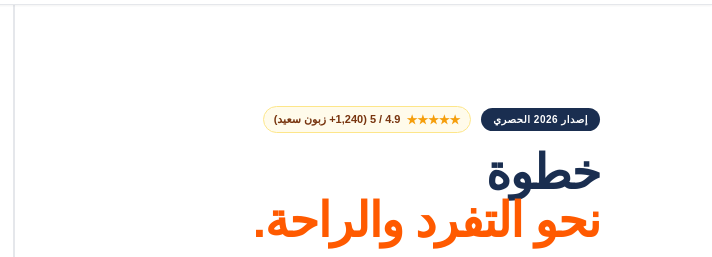
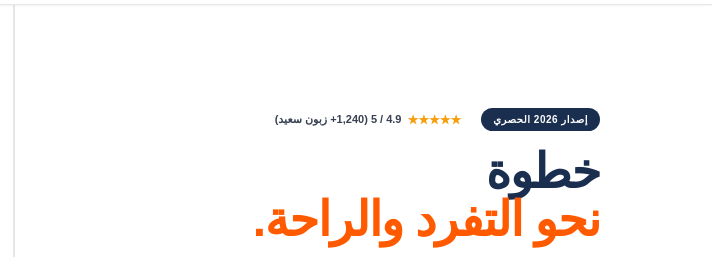
Before and after one commit to mohamedtolbadev-dot/3itr, a plain HTML site: page index.html in a window 1280 px wide. Shown: the part 94-351 px from the top of the page, 568-1280 px from the left. Drawn offline with nearby package versions, Linux system fonts and the light colour scheme; a web font is replaced by a local one.

Commit message:
first commitQ

```diff
--- a/index.html
+++ b/index.html
@@ -329,7 +329,7 @@
                     <div class="bg-brand-black text-white text-[10px] font-bold px-3 py-1 rounded-full uppercase tracking-wider">
                         إصدار 2026 الحصري
                     </div>
-                    <div class="flex items-center gap-1.5 bg-amber-50 border border-amber-200 px-2.5 py-1 rounded-full text-[11px] font-semibold text-amber-900">
+                    <div class="flex items-center gap-1.5 px-2.5 py-1 text-[11px] font-semibold text-gray-700">
                         <div class="flex text-amber-500 text-xs">★★★★★</div>
                         <span>4.9 / 5 (1,240+ زبون سعيد)</span>
                     </div>
```
